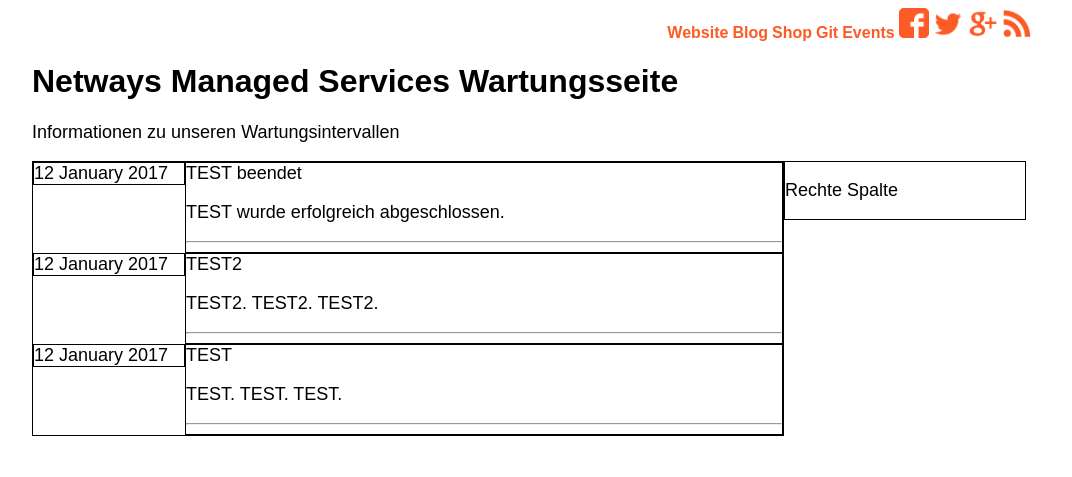
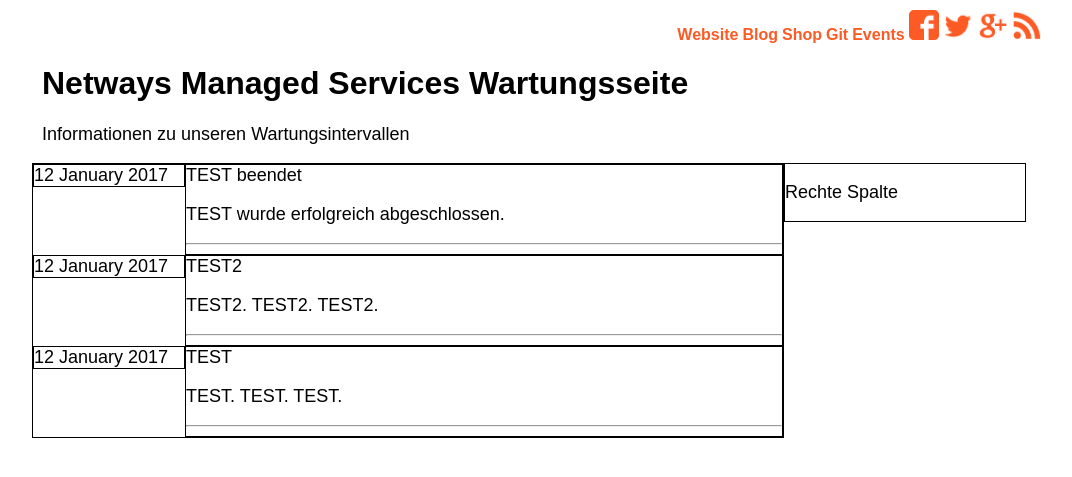
Before and after one commit to Storagegirl/storagegirl.github.io, a Jekyll site: the page built from index.html, in a window 1280 px wide. Shown: the top 477 px of the page, without its empty margins (108-1180 px from the left). Built offline with Jekyll 4.4.1, drawn with Linux system fonts in a browser that asks for light colours.

Commit message:
Update main.css

```diff
--- a/css/main.css
+++ b/css/main.css
@@ -32,12 +32,12 @@ a {
 
 .boxsocial {
     text-align: right;
-    margin: auto;
+    margin: 10px;
     width: 100%;
 }
 
 .boxheader {
-    margin: auto;
+    margin: 10px;
     width: 100%;
 }
 
```
